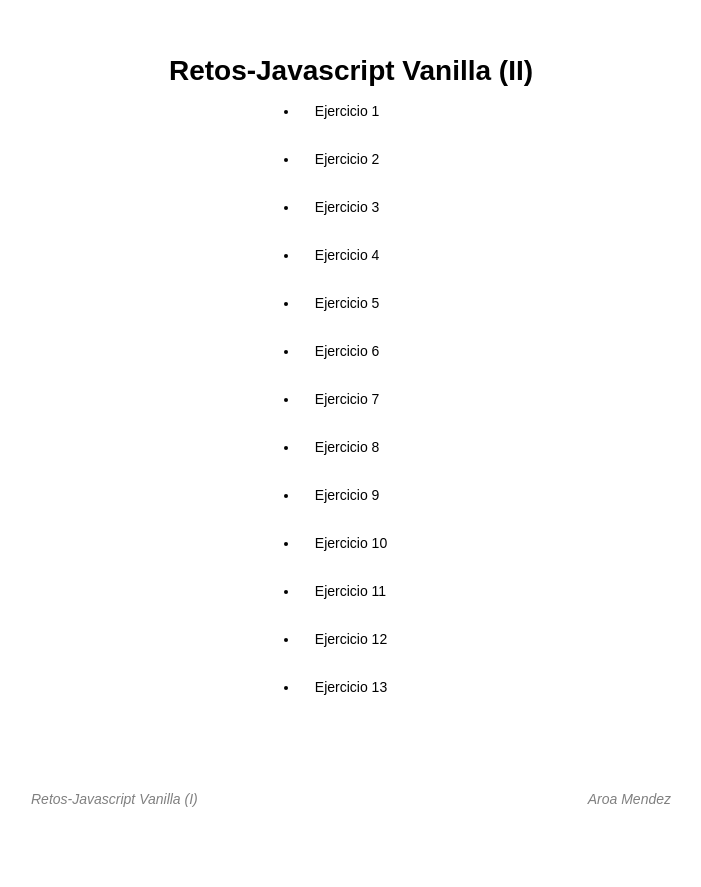
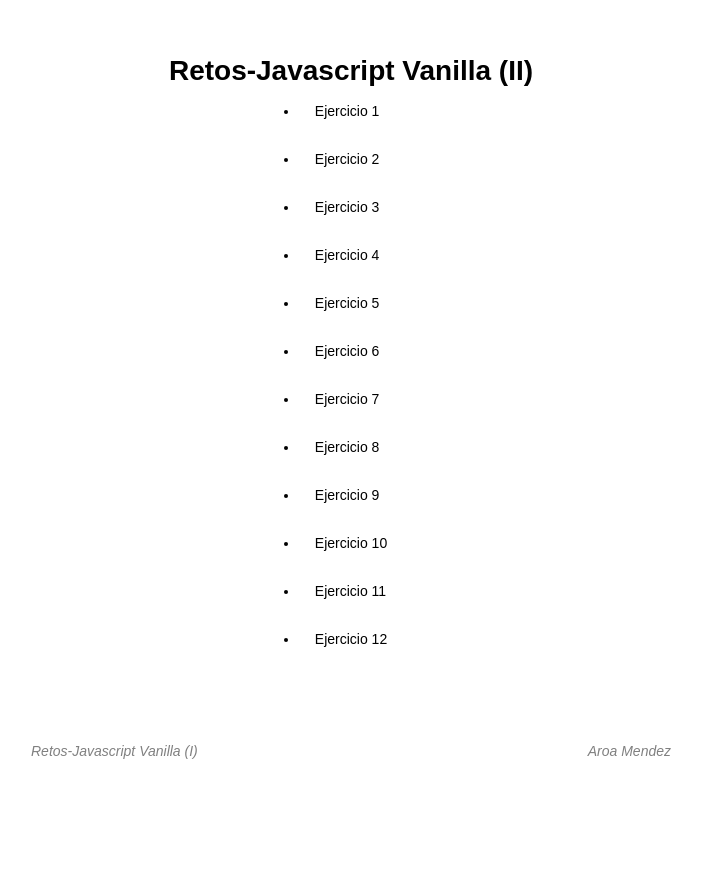
Before and after one commit to AroaMZ/-Reto-Javascript-Vanilla-II, a plain HTML site: page retoJavascriptVanilla2.html in a window 1280 px wide. Shown: the part 105-992 px from the top of the page, without its empty margins (289-990 px from the left). After the commit the page ends 944 px from the top, so only its background shows below. Drawn offline with Linux system fonts and the light colour scheme.

Commit message:
Borrar ejercicio 13, ya que no existe.

```diff
--- a/retoJavascriptVanilla2.html
+++ b/retoJavascriptVanilla2.html
@@ -26,7 +26,6 @@
         <li><a href="Ejercicios/ejercicio10Javascript2.html">Ejercicio 10</a></li>
         <li><a href="Ejercicios/ejercicio11Javascript2.html">Ejercicio 11</a></li>
         <li><a href="Ejercicios/ejercicio12Javascript2.html">Ejercicio 12</a></li>
-        <li><a href="Ejercicios/ejercicio13Javascript2.html">Ejercicio 13</a></li>
     </ul>
 
     <script>
```
